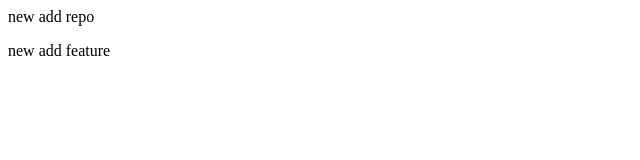
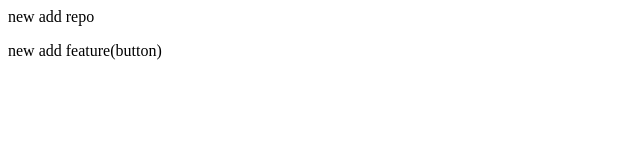
Before and after one commit to vishalshettyblr/localrepo, a plain HTML site: page index.html in a window 1280 px wide. Shown: the full height of the page, 0-640 px from the left. Drawn offline with Linux system fonts and the light colour scheme.

Commit message:
add button

```diff
--- a/index.html
+++ b/index.html
@@ -1,2 +1,2 @@
 <p>new add repo</p>
-<p>new add feature</p>
+<p>new add feature(button)</p>
```
